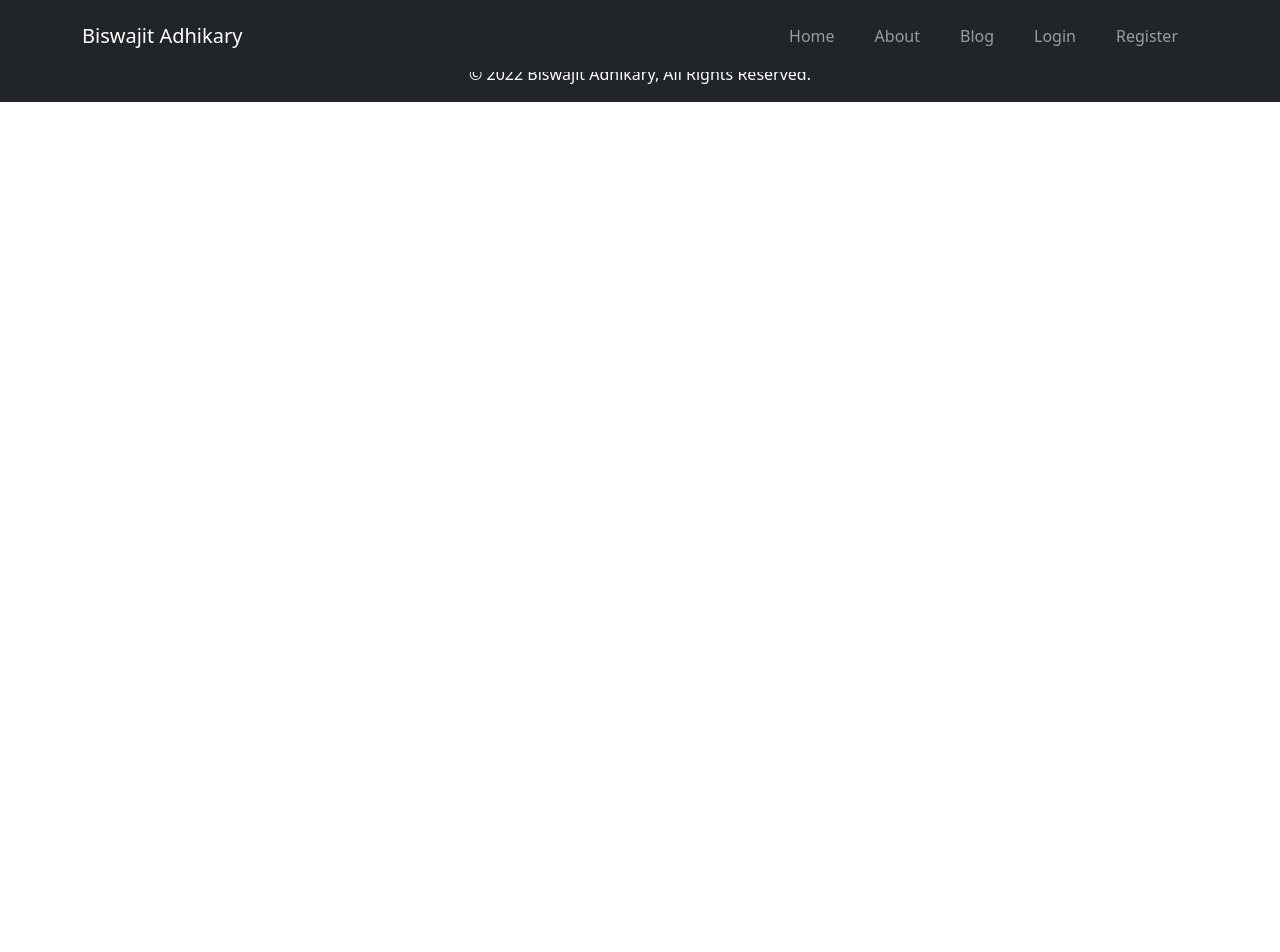
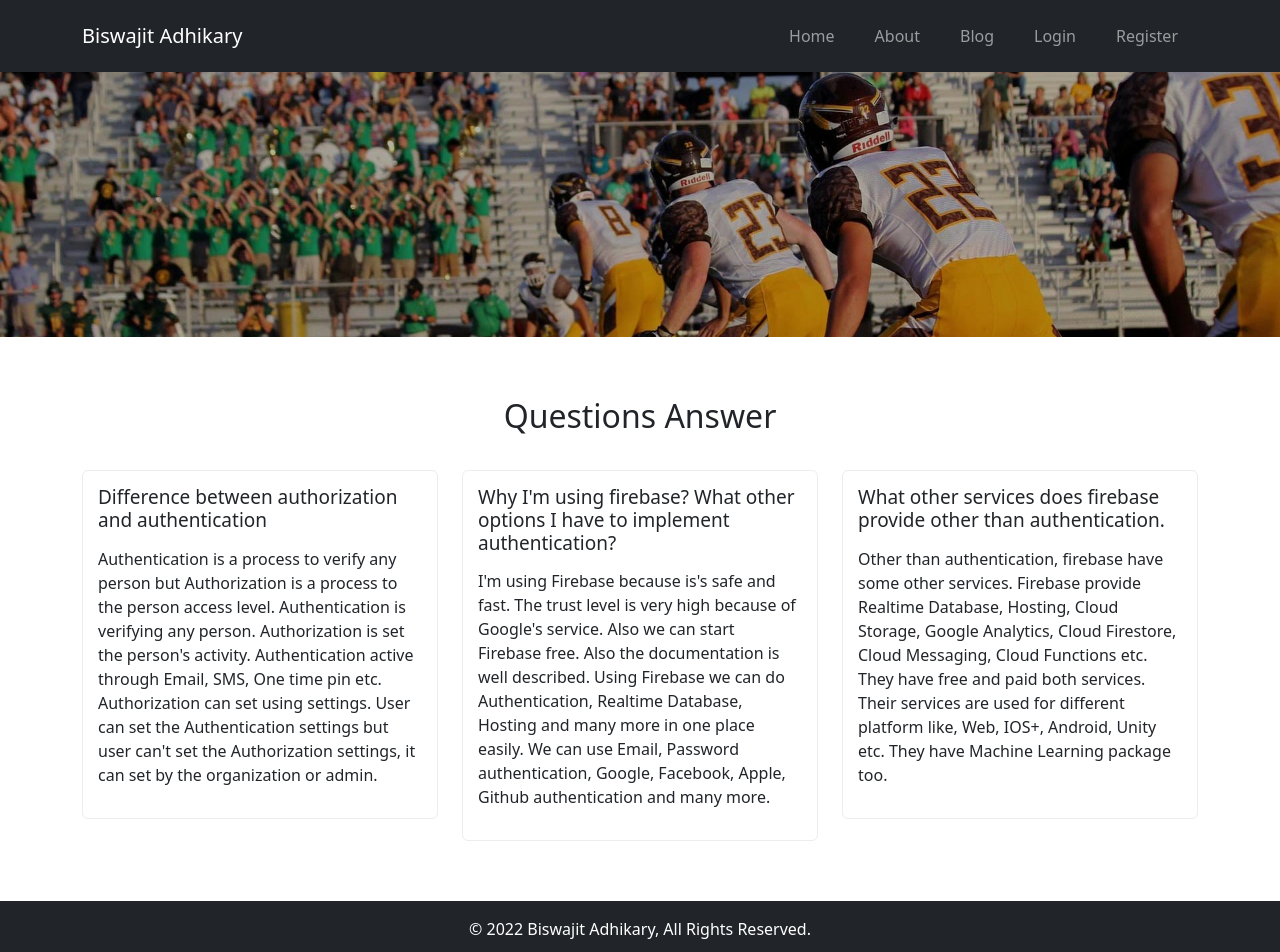
Before and after one commit to biswajit-adhikary/Sports-Photographer, a React (Create React App) app: page /blog in a window 1280 px wide. Shown: the top 952 px of the page. Before the commit the page ends 800 px from the top, so only its background shows below. Built offline with nearby package versions, Linux system fonts and the light colour scheme.

Commit message:
About and blog page completed

```diff
--- a/src/App.js
+++ b/src/App.js
@@ -9,6 +9,7 @@ import Home from './Pages/Home/Home/Home';
 import Footer from './Pages/Shared/Footer/Footer';
 import Header from './Pages/Shared/Header/Header';
 import NotFound from './Pages/Shared/NotFound/NotFound';
+import Checkout from './Pages/Checkout/Checkout';
 
 function App() {
   return (
@@ -16,6 +17,7 @@ function App() {
       <Header></Header>
       <Routes>
         <Route path="/" element={<Home></Home>} />
+        <Route path='/service/:serviceId' element={<Checkout></Checkout>}></Route>
         <Route path="/about" element={<About></About>} />
         <Route path="/blog" element={<Blog></Blog>} />
         <Route path="/login" element={<Login></Login>} />
--- a/src/Pages/About/About.css
+++ b/src/Pages/About/About.css
@@ -0,0 +1,15 @@
+.about-area {
+    padding: 60px 0;
+}
+
+.about-image img {
+    width: 100%;
+}
+
+.about-text {
+    padding: 25px;
+}
+
+.about-text h3 {
+    font-size: 18px;
+}
--- a/src/Pages/About/About.js
+++ b/src/Pages/About/About.js
@@ -1,10 +1,32 @@
 import React from 'react';
+import { Col, Container, Row } from 'react-bootstrap';
+import Hero from '../Shared/Hero/Hero';
+import biswajit from '../../images/biswajit.png';
+import './About.css';
 
 const About = () => {
     return (
-        <div>
-            <h2>This is about</h2>
-        </div>
+        <>
+            <Hero></Hero>
+            <div className="about-area">
+                <Container>
+                    <Row>
+                        <Col lg={5}>
+                            <div className="about-image">
+                                <img src={biswajit} alt="" />
+                            </div>
+                        </Col>
+                        <Col lg={7} className="d-flex align-items-center">
+                            <div className="about-text">
+                                <h3>Biswajit Adhikary</h3>
+                                <h2>About my goal</h2>
+                                <p>Hi, I'm Biswajit Adhikary. I have completed my MBS Degree. Now I'm learning Web Development in Programming Hero. My Goal is become an expert Web Developer. For achieve my goal I'm doing very hard work. Everyday I spend minimum 10 hours for learning new technologies and practising it. I believe that I can do the best in this area. Hard work is the key and I'm doing the hard work now.</p>
+                            </div>
+                        </Col>
+                    </Row>
+                </Container>
+            </div>
+        </>
     );
 };
 
--- a/src/Pages/Blog/Blog.css
+++ b/src/Pages/Blog/Blog.css
@@ -0,0 +1,16 @@
+.blog-area {
+    padding-top: 60px;
+    padding-bottom: 30px;
+}
+
+.single-blog {
+    border: 1px solid #ededed;
+    padding: 15px;
+    border-radius: 6px;
+    margin-bottom: 30px;
+}
+
+.single-blog h3 {
+    font-size: 19px;
+    margin-bottom: 15px;
+}
--- a/src/Pages/Blog/Blog.js
+++ b/src/Pages/Blog/Blog.js
@@ -1,10 +1,40 @@
 import React from 'react';
+import { Col, Container, Row } from 'react-bootstrap';
+import Hero from '../Shared/Hero/Hero';
+import './Blog.css';
 
 const Blog = () => {
     return (
-        <div>
-            <h2>This is blog</h2>
-        </div>
+        <>
+            <Hero></Hero>
+            <div className="blog-area">
+                <Container>
+                    <div className="section-heading">
+                        <h3>Questions Answer</h3>
+                    </div>
+                    <Row>
+                        <Col lg={4}>
+                            <div className="single-blog">
+                                <h3>Difference between authorization and authentication</h3>
+                                <p>Authentication is a process to verify any person but Authorization is a process to the person access level. Authentication is verifying any person. Authorization is set the person's activity. Authentication active through Email, SMS, One time pin etc. Authorization can set using settings. User can set the Authentication settings but user can't set the Authorization settings, it can set by the organization or admin.</p>
+                            </div>
+                        </Col>
+                        <Col lg={4}>
+                            <div className="single-blog">
+                                <h3>Why I'm using firebase? What other options I have to implement authentication?</h3>
+                                <p>I'm using Firebase because is's safe and fast. The trust level is very high because of Google's service. Also we can start Firebase free. Also the documentation is well described. Using Firebase we can do Authentication, Realtime Database, Hosting and many more in one place easily. We can use Email, Password authentication, Google, Facebook, Apple, Github authentication and many more.</p>
+                            </div>
+                        </Col>
+                        <Col lg={4}>
+                            <div className="single-blog">
+                                <h3>What other services does firebase provide other than authentication.</h3>
+                                <p>Other than authentication, firebase have some other services. Firebase provide Realtime Database, Hosting, Cloud Storage, Google Analytics, Cloud Firestore, Cloud Messaging, Cloud Functions etc. They have free and paid both services. Their services are used for different platform like, Web, IOS+, Android, Unity etc. They have Machine Learning package too.</p>
+                            </div>
+                        </Col>
+                    </Row>
+                </Container>
+            </div>
+        </>
     );
 };
 
--- /dev/null
+++ b/src/Pages/Checkout/Checkout.css
@@ -0,0 +1,11 @@
+.checkout-area {
+    padding: 60px 0;
+}
+
+.checkout-area input {
+    margin-bottom: 20px;
+}
+
+.checkout-area textarea {
+    margin-bottom: 20px;
+}
--- /dev/null
+++ b/src/Pages/Checkout/Checkout.js
@@ -0,0 +1,36 @@
+import React from 'react';
+import { Button, Col, Container, Form, Row } from 'react-bootstrap';
+import { useParams } from 'react-router-dom';
+import Hero from '../Shared/Hero/Hero';
+import './Checkout.css';
+
+const Checkout = () => {
+    const { serviceId } = useParams();
+    return (
+        <>
+            <Hero></Hero>
+            <div className='checkout-area'>
+                <Container>
+                    <div className="section-heading">
+                        <h3>Book My Service: {serviceId}</h3>
+                    </div>
+                    <Row>
+                        <Col lg={{ span: 8, offset: 2 }}>
+                            <Form>
+                                <Form.Control type="text" placeholder="Full Name" />
+                                <Form.Control type="email" placeholder="Email Address" />
+                                <Form.Control type="tel" placeholder="Phone Number" />
+                                <Form.Control as="textarea" placeholder="Message" />
+                                <Button className='btn btn-theme' type="submit">
+                                    Book Now
+                                </Button>
+                            </Form>
+                        </Col>
+                    </Row>
+                </Container>
+            </div>
+        </>
+    );
+};
+
+export default Checkout;
--- a/src/Pages/Home/Service/Service.js
+++ b/src/Pages/Home/Service/Service.js
@@ -1,10 +1,15 @@
 import React from 'react';
 import { Col } from 'react-bootstrap';
+import { useNavigate } from 'react-router-dom';
 import './Service.css';
 
 
 const Service = ({ service }) => {
-    const { name, img, description } = service;
+    const { id, name, img, description } = service;
+    const navigate = useNavigate();
+    const navigateToServiceDetail = id => {
+        navigate(`/service/${id}`);
+    }
     return (
         <Col lg={4}>
             <div className="single-service">
@@ -12,7 +17,7 @@ const Service = ({ service }) => {
                 <div className="service-text">
                     <h3>{name}</h3>
                     <p>{description}</p>
-                    <button className='btn btn-theme'>Book Now</button>
+                    <button onClick={() => navigateToServiceDetail(id)} className='btn btn-theme'>Book Now</button>
                 </div>
             </div>
         </Col>
--- /dev/null
+++ b/src/Pages/Shared/Hero/Hero.css
@@ -0,0 +1,7 @@
+.hero-area {
+    padding-top: 70px;
+}
+
+.hero-area img {
+    width: 100%;
+}
--- /dev/null
+++ b/src/Pages/Shared/Hero/Hero.js
@@ -0,0 +1,13 @@
+import React from 'react';
+import hero from '../../../images/banner.jpg';
+import './Hero.css';
+
+const Hero = () => {
+    return (
+        <div className='hero-area'>
+            <img src={hero} alt="" />
+        </div>
+    );
+};
+
+export default Hero;
```
Also changed, not shown: src/images/banner.jpg (added), src/images/biswajit.png (added).
